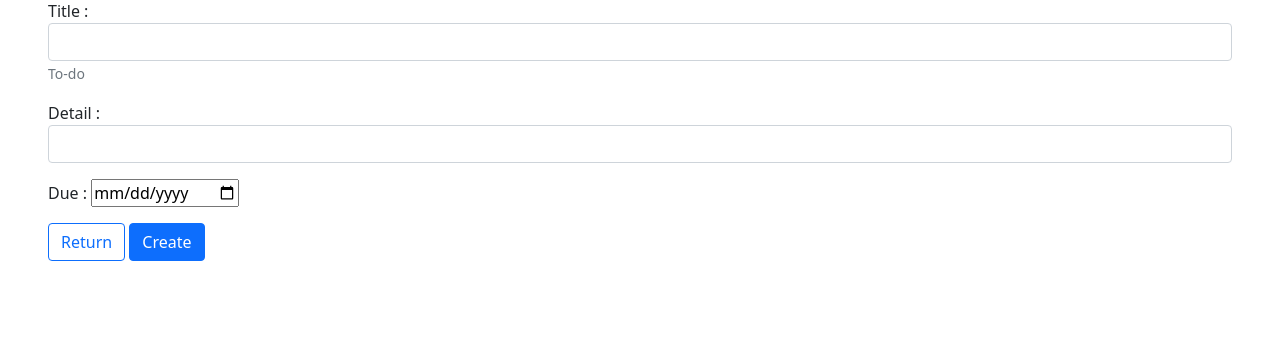
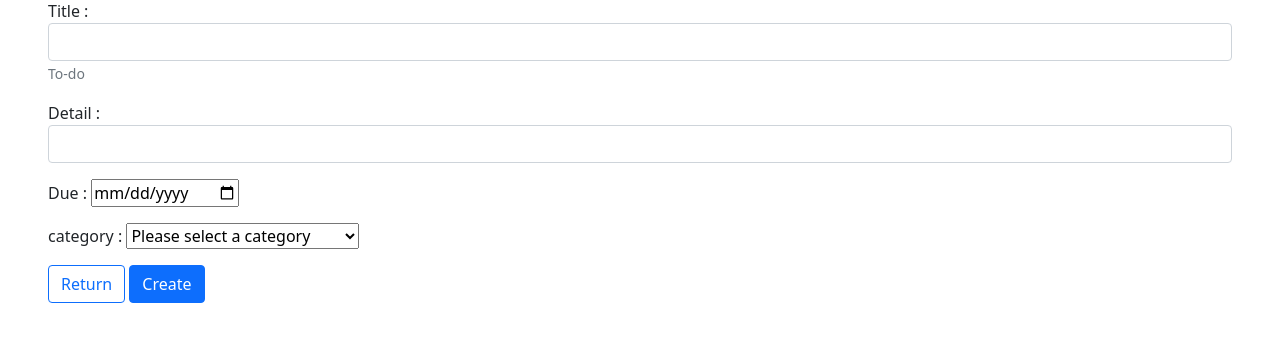
Before and after one commit to kohei110/todo-app-eisenhower, a Flask app: page /create in a window 1280 px wide. Shown: the part 225-567 px from the top of the page. Run offline with Flask 2, Linux system fonts and the light colour scheme; some libraries are stand-ins or nearby versions.

Commit message:
updated CSS and Jinja for four container

```diff
--- a/app.py
+++ b/app.py
@@ -14,21 +14,27 @@ class Post(db.Model):
     title = db.Column(db.String(30), nullable=False)
     detail = db.Column(db.String(100))
     due = db.Column(db.DateTime, nullable=False)
-    user_id = db.Column(db.String(30), nullable=False)
+    category = db.Column(db.String(30), nullable=True)
 
 @app.route('/', methods=['GET', 'POST'])
 def index():
     if request.method == 'GET':
+
         posts = Post.query.order_by(Post.due).all()
-        return render_template('index.html', posts = posts, today = date.today())
+        categories = set([post.category for post in posts])
+        posts_by_category = {category: [post for post in posts if post.category == category] for category in categories}
+        return render_template('index.html', posts = posts, posts_by_category=posts_by_category, categories=categories, today=date.today())
+
+        # posts = Post.query.order_by(Post.due).all()
+        # return render_template('index.html', posts = posts, today = date.today())
     else:
         title = request.form.get('title')
         detail = request.form.get('detail')
         due = request.form.get('due')
-
+        category = request.form.get('category')
         due = datetime.strptime(due,'%Y-%m-%d')
 
-        new_post = Post(title = title, detail = detail, due = due)
+        new_post = Post(title = title, detail = detail, due = due, category = category)
 
         db.session.add(new_post)
         db.session.commit()
@@ -62,10 +68,10 @@ def update(id):
         post.title = request.form.get('title')
         post.detail = request.form.get('detail')
         post.due = datetime.strptime(request.form.get('due'), '%Y-%m-%d')
+        post.category = request.form.get('category')
 
         db.session.commit()
         return redirect('/')
-
 
 if __name__ == "__main__":
     with app.app_context():
--- a/templates/create.html
+++ b/templates/create.html
@@ -16,6 +16,16 @@
         <label for="due">Due : </label>
         <input type="date" name="due" required>
     </div>
+    <div class="form-group pb-3">
+        <label for="category">category : </label>
+        <select name="category" required>
+            <option value="">Please select a category</option>
+            <option value="urgent_important">urgent and important</option>
+            <option value="urgent_noimportant">urgent and noimportant</option>
+            <option value="nourgent_important">no urgent and important</option>
+            <option value="nourgent_noimportant">no urgent and no important</option>
+        </select>
+    </div>
     <a class="btn btn-outline-primary" href="/" role="button">Return</a>
     <button type="submit" class="btn btn-primary">Create</button>
 </form>
```
Also changed, not shown: templates/index.html (+14 -7 lines), instance/todo.db.
